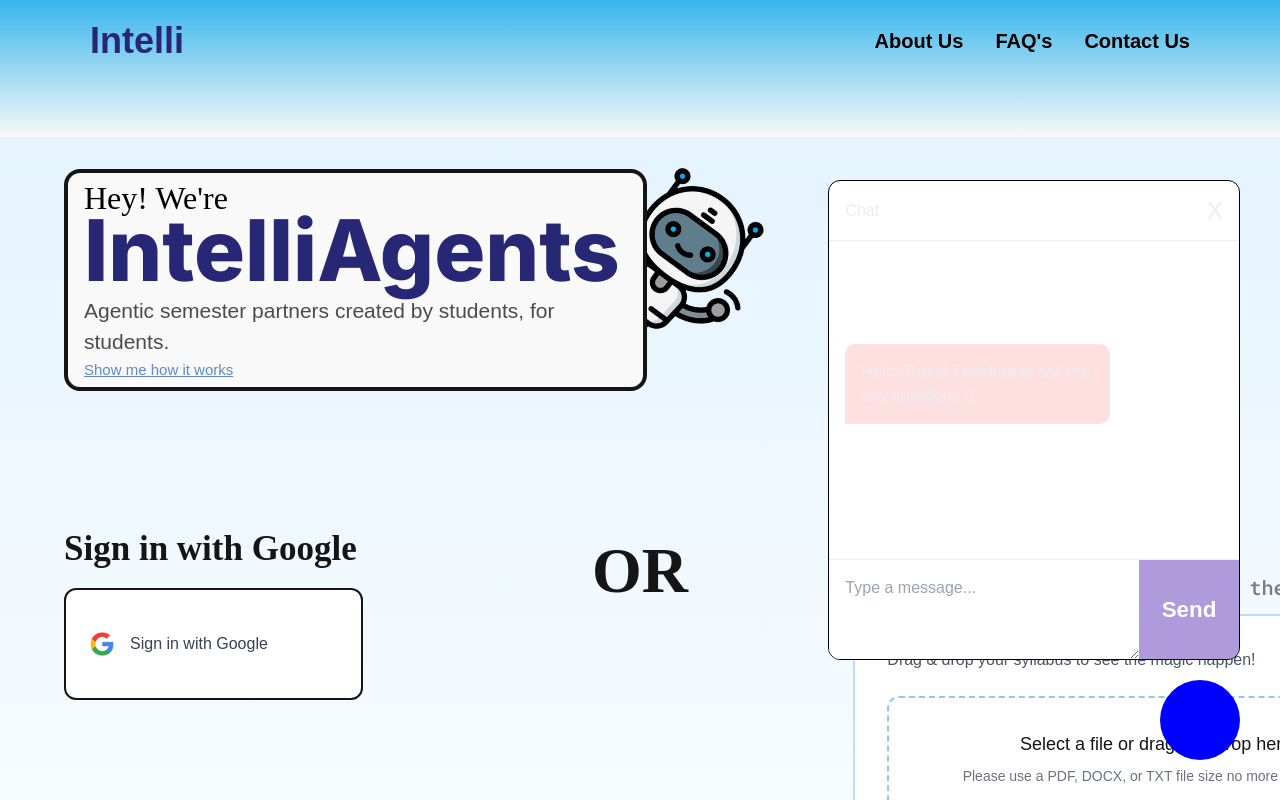
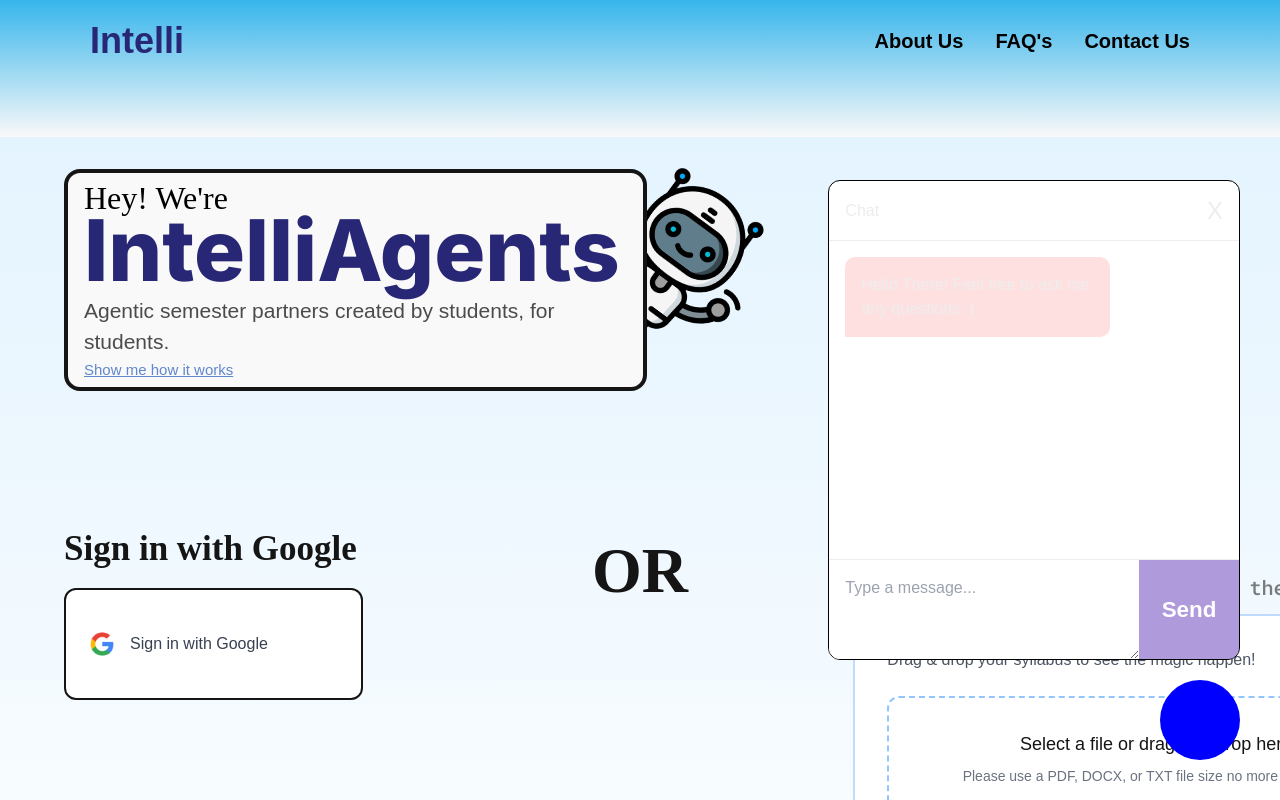
Before and after one commit to intelliagents25/intelliAgents, a Next.js app in the folder frontend/: page / in a window 1280 px wide. Shown: the top 800 px of the page. Built offline with nearby package versions, Linux system fonts and the light colour scheme; a web font is replaced by a local one.

Commit message:
fixed alignment and added minimum wait time

```diff
--- a/frontend/src/app/components/chat/ChatBox.module.css
+++ b/frontend/src/app/components/chat/ChatBox.module.css
@@ -16,8 +16,9 @@
   /* main container for the chatbox */
 .chatHolder {
   /* positioning */
-    display: grid;
+    display: flex;
     align-content: space-between;
+    flex-direction: column;
     position: fixed;
     bottom: 140px;
     right: 40px;
@@ -53,6 +54,7 @@
   /* styling for the chat contents */
   .chatTextContents {
     display: flex;
+    flex-grow: 1;
     height: auto;
     flex-direction: column;
     align-items: flex-start;
--- a/frontend/src/app/components/chat/ChatRequests.js
+++ b/frontend/src/app/components/chat/ChatRequests.js
@@ -1,5 +1,8 @@
+const MIN_WAIT_TIME = 2000; // if it returns too fast it feels weird
+
 export const sendDataToBot = async (message_str) => {
     let data = {"message": message_str}
+    let start = new Date()
 
     return fetch("/api/chat", {
         method: 'POST',
@@ -18,5 +21,13 @@
         })
         .catch((error) => {
             return error;
+        })
+        .then((response) => {
+            let end = new Date();
+            if (end - start < MIN_WAIT_TIME) {
+                return new Promise(resolve => setTimeout(() => resolve(response), MIN_WAIT_TIME - (end - start)));
+            } else {
+                return response;
+            }
         });
 };
```
